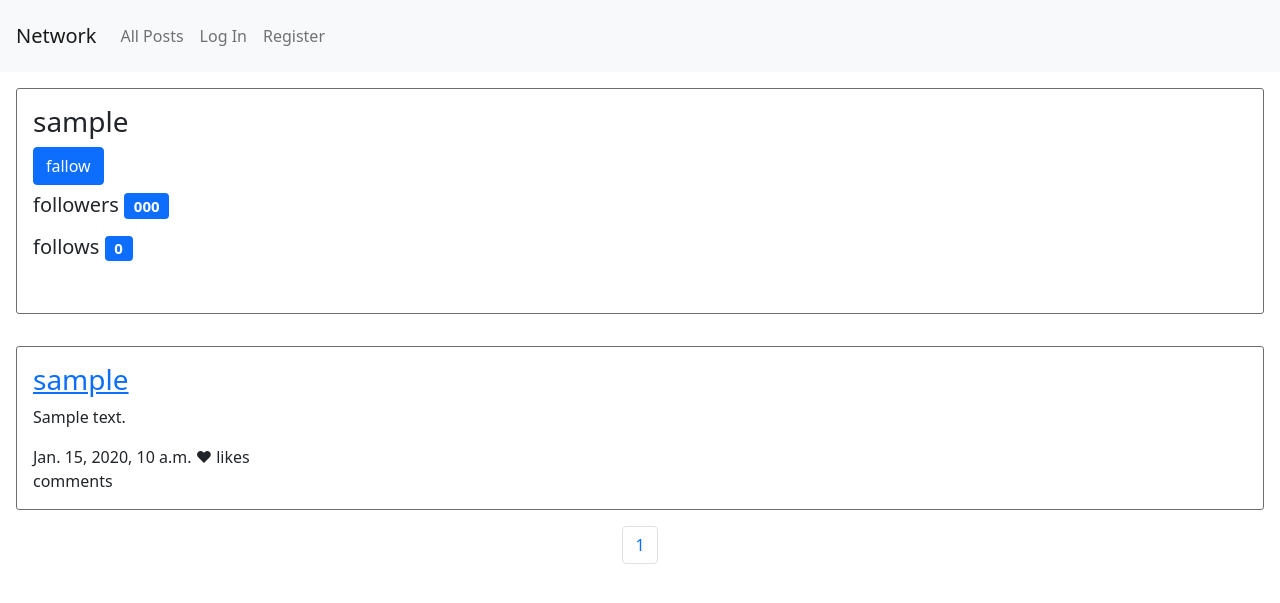
After one commit to angrysoft/CS50-Harvard-Projects, a Django app: a page that uses Project4-Network/network/templates/network/layout.html in a window 1280 px wide. The commit adds this page. Shown: the top 603 px of the page. Run offline with Django 3.2, Linux system fonts and the light colour scheme; tables that the repository leaves empty hold one stand-in row (values such as "Sample post"); parts of the project's set-up code (start-up, migrations or seed data) failed here and were passed over.

Commit message:
post list

```diff
--- a/Project4-Network/network/static/network/styles.css
+++ b/Project4-Network/network/static/network/styles.css
@@ -1,7 +1,16 @@
+html {
+    --border: 1px solid rgb(109, 109, 109);
+    --radius: 3px;
+}
+
 body {
     margin: 0;
     padding: 0;
     font-size: 16px;
+}
+
+.navbar {
+    padding: 1rem;
 }
 
 .all-posts {
@@ -10,10 +19,13 @@ body {
     padding: 1rem;
 }
 
-.new-post-form {
+.new-post-form,
+.post,
+.user-data {
     padding: 1rem;
-    border: 1px solid rgb(109, 109, 109);
-    border-radius: 3px;
+    border: var(--border);
+    border-radius: var(--radius);
+    border-collapse: collapse;
 }
 
 .new-post-form label {
@@ -24,9 +36,19 @@ body {
     display: grid;
     gap: 1rem;
     grid-template-columns: 1fr;
+    padding: 1rem;
 }
 
 .post-pagination {
     display: flex;
     justify-content: center;
 }
+
+.user-profile {
+    padding: 1rem;
+}
+
+.user-data {
+    display: grid;
+    gap: 0.5rem;
+}
--- a/Project4-Network/network/templates/network/layout.html
+++ b/Project4-Network/network/templates/network/layout.html
@@ -17,7 +17,7 @@
               <ul class="navbar-nav mr-auto">
                 {% if user.is_authenticated %}
                     <li class="nav-item">
-                        <a class="nav-link" href="#"><strong>{{ user.username }}</strong></a>
+                        <a class="nav-link" href="/profile/{{ user.username }}"><strong>{{ user.username }}</strong></a>
                     </li>
                 {% endif %}
                 <li class="nav-item">
--- /dev/null
+++ b/Project4-Network/network/templates/network/post_list.html
@@ -0,0 +1,50 @@
+{% extends "network/layout.html" %}
+
+{% block body %}
+
+    {% block before_posts %}
+    {% endblock %}
+
+    {% block posts %}
+    <div class="post-list">
+        {% for post in posts_page.object_list %}
+            <article class="post">
+                <a href="/profile/{{ post.user }}"><h3>{{ post.user }}</h3></a>
+                <div class="post__content">
+                    <p>{{ post.content }}</p>
+                    <time>{{ post.edited }}</time>
+                    <span class="like__icon">&#9829;</span>
+                    <span class="like__number">likes</span>
+                </div>
+                <div class="post__comments">
+                    comments
+                </div>
+            </article>
+        {% endfor %}
+        </div>
+        <div class="post-pagination">
+            <nav aria-label="Page navigation">
+                <ul class="pagination">
+                    {% if posts_page.has_previous %}
+                    <li class="page-item">
+                        <a class="page-link" href="?page={{ posts_page.previous_page_number }}" aria-label="Previous">
+                            <span aria-hidden="true">&laquo;</span>
+                        </a>
+                    </li>
+                    {% endif %}
+                    {% for item in page_list %}
+                    <li class="page-item"><a class="page-link" href="?page={{ item }}">{{ item }}</a></li>
+                    {% endfor %}
+                    {% if posts_page.has_next %}
+                    <li class="page-item">
+                    <a class="page-link" href="page={{ posts_page.next_page_number }}" aria-label="Next">
+                        <span aria-hidden="true">&raquo;</span>
+                    </a>
+                    </li>
+                    {% endif %}
+                </ul>
+            </nav>
+        </div>
+    {% endblock %}
+
+{% endblock %}
--- /dev/null
+++ b/Project4-Network/network/templates/network/profile.html
@@ -0,0 +1,19 @@
+{% extends "network/post_list.html" %}
+
+{% block before_posts %}
+<div class="user-profile">
+    <div class="user-data">
+        <div>
+            <h3>{{ profile.username }}</h3>
+            {% if user.id != profile.id %}
+            <button class="btn btn-primary">
+                fallow
+            </button>
+            {% endif %}
+        </div>
+        <h5>followers <span class="badge bg-primary">000</span></h5>
+        <h5>follows <span class="badge bg-primary">0</span></h5>
+        <span class="badge badge-primary">Primary</span>
+    </div>
+</div>
+{% endblock %}
--- a/Project4-Network/network/urls.py
+++ b/Project4-Network/network/urls.py
@@ -7,4 +7,5 @@ urlpatterns = [
     path("login", views.login_view, name="login"),
     path("logout", views.logout_view, name="logout"),
     path("register", views.register, name="register"),
+    path("profile/<str:username>", views.user_profile, name="profile"),
 ]
--- a/Project4-Network/network/views.py
+++ b/Project4-Network/network/views.py
@@ -1,20 +1,103 @@
+from typing import Any, Dict, List
 from django.contrib.auth import authenticate, login, logout
 from django.db import IntegrityError
-from django.http import HttpResponse, HttpResponseRedirect
+from django.http import HttpRequest, HttpResponse, HttpResponseRedirect
 from django.shortcuts import render
 from django.urls import reverse
 from django.contrib.auth.decorators import login_required
+from django.views import View
+from django.core.paginator import Paginator, Page
 
 from network.forms import NewPostForm
 
 from .models import User, Post
 
 
+class GenericListView(View):
+    def get(self, request: HttpRequest) -> HttpResponse:
+        params: Dict[str, Any] = self._get_parameters(request)
+
+        items_list: list[Dict[Any, Any]] = self._get_items(params)
+        paginator = Paginator(
+            items_list, per_page=params.get("items", 10), allow_empty_first_page=True
+        )
+        current_page: Page = paginator.get_page(params.get("page_no"))
+
+        result: Dict[str, Any] = {
+            "results": self._get_current_page(current_page),
+            "pages": paginator.num_pages,
+            "currentPage": current_page.number,
+            "pageRange": list(paginator.get_elided_page_range(current_page.number)),
+        }
+
+        return JsonResponse(result, safe=False)
+
+    def _get_items(self, params: Dict[str, Any]) -> list[Dict[Any, Any]]:
+
+        return []
+
+    def _get_parameters(self, request: HttpRequest) -> Dict[str, Any]:
+        results: Dict[str, Any] = {}
+        try:
+            results["page_no"] = int(request.GET.get("page", "1"))
+        except ValueError:
+            results["page_no"] = 1
+        try:
+            results["items"] = int(request.GET.get("items", 10))
+        except ValueError:
+            results["items"] = 10
+
+        return results
+
+    def _get_current_page(self, current_page: Page) -> List[Dict[str, Any]]:
+        return []
+
+
+def get_current_page(posts, page_no):
+    paginator = Paginator(posts, per_page=10, allow_empty_first_page=True)
+    current_page: Page = paginator.get_page(page_no)
+
+    return current_page
+
+
 def index(request):
     post_form = NewPostForm()
-    posts = Post.objects.order_by("-edited").all()
+    current_posts_page = get_current_page(
+        Post.objects.order_by("-edited").all(), request.GET.get("page")
+    )
     return render(
-        request, "network/index.html", {"new_post_form": post_form, "posts": posts}
+        request,
+        "network/index.html",
+        {
+            "new_post_form": post_form,
+            "posts_page": current_posts_page,
+            "page_list": list(
+                current_posts_page.paginator.get_elided_page_range(
+                    current_posts_page.number
+                )
+            ),
+        },
+    )
+
+
+def user_profile(request, username: str):
+    user_profile = User.objects.get(username__exact=username)
+    current_posts_page = get_current_page(
+        Post.objects.order_by("-edited").filter(user__exact=user_profile).all(),
+        request.GET.get("page"),
+    )
+    return render(
+        request,
+        "network/profile.html",
+        {
+            "profile": user_profile,
+            "posts_page": current_posts_page,
+            "page_list": list(
+                current_posts_page.paginator.get_elided_page_range(
+                    current_posts_page.number
+                )
+            ),
+        },
     )
 
 
```
Also changed, not shown: Project4-Network/gen_data.py (added, +13 -0 lines), Project4-Network/network/templates/network/index.html (+4 -38 lines), Project4-Network/network/migrations/0001_initial.py, Project4-Network/network/migrations/0002_post.py (deleted).
